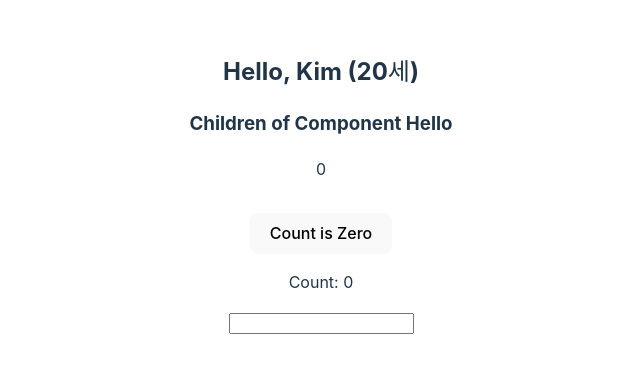
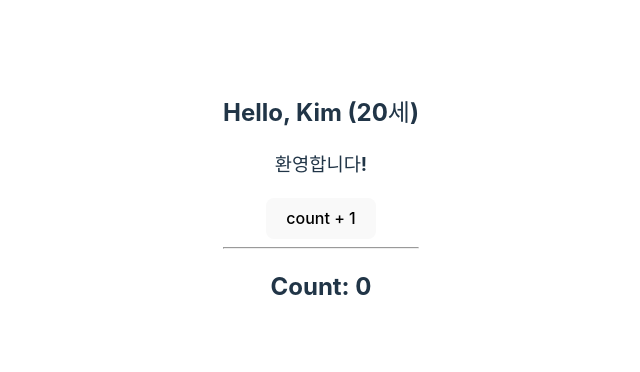
Before and after one commit to seon23/react, a React (Vite) app in the folder rbvite/: page / in a window 1280 px wide. Shown: the part 200-572 px from the top of the page, without its empty margins (319-959 px from the left). Built offline with nearby package versions, Linux system fonts and the light colour scheme.

Commit message:
Update App.tsx and Hello.tsx for new page.

```diff
--- a/rbvite/src/App.tsx
+++ b/rbvite/src/App.tsx
@@ -2,25 +2,46 @@ import { useState } from 'react';
 import './App.css';
 import Hello from './components/Hello';
 
+export type LoginUser = { id: number; name: string };
+export type Cart = { id: number; name: string; price: number };
+export type Session = {
+  loginUser: LoginUser | null;
+  cart: Cart[];
+};
+
+// const SampleSession = {
+//   // loginUser: null,
+//   loginUser: { id: 1, name: 'Hong' },
+//   cart: [
+//     { id: 100, name: '라면', price: 3000 },
+//     { id: 101, name: '컵라면', price: 2000 },
+//     { id: 200, name: '파', price: 5000 },
+//   ],
+// };
+
 function App() {
+  console.log('Render App!');
+
   const [count, setCount] = useState(0);
+  // const [session, setSession] = useState<Session>(SampleSession);
 
-  const h1Style = { backgroundColor: 'grey', color: 'white' };
-  const Title = ({ txt }: { txt: string }) => <h1 style={h1Style}>{txt}</h1>;
+  const incrementCount = () => setCount(count + 1);
+  // const login = ({ id, name }: LoginUser) => {
+  //   if (!name) alert('Input name, please!');
+  //   setSession({ ...session, loginUser: { id, name } });
+  // };
+  // const logout = () => {
+  //   setSession({ ...session, loginUser: null });
+  // };
 
   return (
     <>
-      <Hello name='Kim' age={20}>
-        <strong>Children of Component Hello</strong>
+      <Hello name='Kim' age={20} incrementCount={incrementCount}>
+        환영합니다!
       </Hello>
-      {count && <Title txt={`Vite + React ${count}`} />}
-      <div className='card'>
-        <button onClick={() => setCount((count) => count + 1)}>
-          Count is {count > 0 ? 'Big' : 'Zero'}
-        </button>
-        <p>Count: {count && 'Non-Zero'}</p>
-        <input type='text' />
-      </div>
+      <hr />
+      {/* <My session={session} login={login} logout={logout} /> */}
+      <h2>Count: {count}</h2>
     </>
   );
 }
--- a/rbvite/src/components/Hello.tsx
+++ b/rbvite/src/components/Hello.tsx
@@ -3,15 +3,22 @@ import { PropsWithChildren } from 'react';
 type Props = {
   name: string;
   age: number;
+  incrementCount: () => void;
 };
 
-const Hello = ({ name, age, children }: PropsWithChildren<Props>) => {
+const Hello = ({
+  name,
+  age,
+  incrementCount,
+  children,
+}: PropsWithChildren<Props>) => {
   return (
     <>
       <h2>
         Hello, {name} ({age}세)
       </h2>
       <h3>{children}</h3>
+      <button onClick={incrementCount}>count + 1</button>
     </>
   );
 };
```
